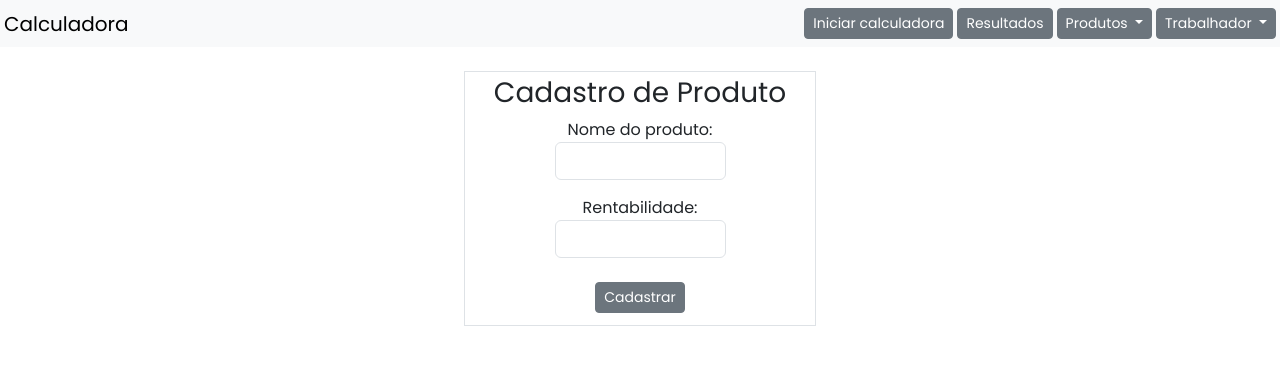
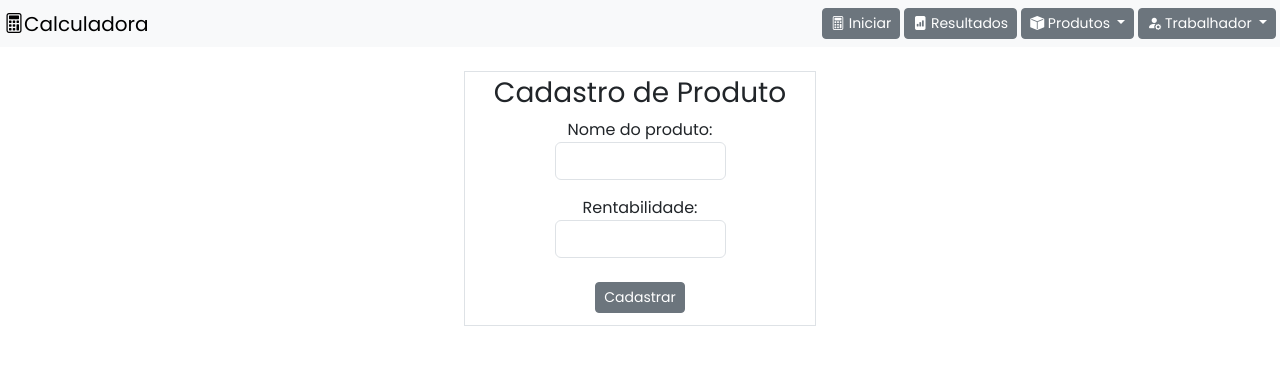
Before and after one commit to LucVictor/Trabalho_Pratico_3, a Flask app: page /cadastrar_produto in a window 1280 px wide. Shown: the top 365 px of the page. Run offline with Flask 3, Linux system fonts and the light colour scheme.

```diff
--- a/app/templates/erro.html
+++ b/app/templates/erro.html
@@ -8,7 +8,7 @@
   <div class="card-body">
     <h5 class="card-title">Ocorreu algum erro nos parâmetros enviados</h5>
     <p class="card-text">{{ e }}</p>
-    <a href="#" class="btn btn-danger">Reniciar calculadora</a>
+    <a href="/calculadora" class="btn btn-danger">Reniciar calculadora</a>
   </div>
 </div>
     </div>
--- a/app/templates/template.html
+++ b/app/templates/template.html
@@ -7,7 +7,7 @@
     <title>Calculadora</title>
     <link href="https://cdn.jsdelivr.net/npm/bootstrap@5.3.3/dist/css/bootstrap.min.css" rel="stylesheet" integrity="sha384-QWTKZyjpPEjISv5WaRU9OFeRpok6YctnYmDr5pNlyT2bRjXh0JMhjY6hW+ALEwIH" crossorigin="anonymous">
     <script src="https://cdn.jsdelivr.net/npm/bootstrap@5.3.3/dist/js/bootstrap.bundle.min.js" integrity="sha384-YvpcrYf0tY3lHB60NNkmXc5s9fDVZLESaAA55NDzOxhy9GkcIdslK1eN7N6jIeHz" crossorigin="anonymous"></script>
-
+    <link rel="stylesheet" href="https://cdn.jsdelivr.net/npm/bootstrap-icons@1.11.3/font/bootstrap-icons.min.css">
   </head>
   <style>
       body {
@@ -16,30 +16,30 @@
   </style>
   <body>
   <nav class="navbar navbar-light bg-light justify-content-between">
-    <div><a class="ms-1 navbar-brand" href="#">Calculadora</a></div>
+    <div><a class="ms-1 navbar-brand" href="/"><i class="bi bi-calculator"></i>Calculadora</a></div>
      <div class="d-flex me-1">
-         <button class="btn btn-secondary btn-sm" type="button" aria-expanded="true"><a class="dropdown-item" href="/calculadora">Iniciar calculadora</a>
+         <button class="btn btn-secondary btn-sm" type="button" aria-expanded="true"><a class="dropdown-item" href="/calculadora"><i class="bi bi-calculator"></i> Iniciar</a>
 
           </button>
-         <button class="btn btn-secondary ms-1 btn-sm" type="button" aria-expanded="true"><a class="dropdown-item" href="/resultados">Resultados</a>
+         <button class="btn btn-secondary ms-1 btn-sm" type="button" aria-expanded="true"><a class="dropdown-item" href="/resultados"><i class="bi bi-file-bar-graph-fill"></i> Resultados</a>
 
           </button>
         <div class="dropdown ms-1">
           <button class="btn btn-secondary dropdown-toggle btn-sm" type="button" data-bs-toggle="dropdown" aria-expanded="false">
-            Produtos
+           <i class="bi bi-box-fill"></i> Produtos
           </button>
           <ul class="dropdown-menu dropdown-menu-dark">
-            <li><a class="dropdown-item" href="/visualizar_produtos">Visualizar</a></li>
-            <li><a class="dropdown-item" href="/cadastrar_produto">Cadastrar</a></li>
+            <li><a class="dropdown-item" href="/visualizar_produtos"><i class="bi bi-person-lines-fill"></i>Visualizar</a></li>
+            <li><a class="dropdown-item" href="/cadastrar_produto"><i class="bi bi-person-fill-add"> </i>Cadastrar</a></li>
           </ul>
         </div>
                  <div class="dropdown ms-1">
           <button class="btn btn-secondary dropdown-toggle btn-sm" type="button" data-bs-toggle="dropdown" aria-expanded="false">
-            Trabalhador
+            <i class="bi bi-person-fill-gear"></i> Trabalhador
           </button>
           <ul class="dropdown-menu dropdown-menu-dark dropdown-menu-end">
-            <li><a class="dropdown-item" href="/visualizar_trabalhador">Visualizar</a></li>
-            <li><a class="dropdown-item" href="/cadastrar_trabalhador">Cadastrar</a></li>
+            <li><a class="dropdown-item" href="/visualizar_trabalhador"><i class="bi bi-person-lines-fill"> </i>Visualizar</a></li>
+            <li><a class="dropdown-item" href="/cadastrar_trabalhador"><i class="bi bi-person-fill-add"> </i>Cadastrar</a></li>
           </ul>
         </div>
     </div>
```
